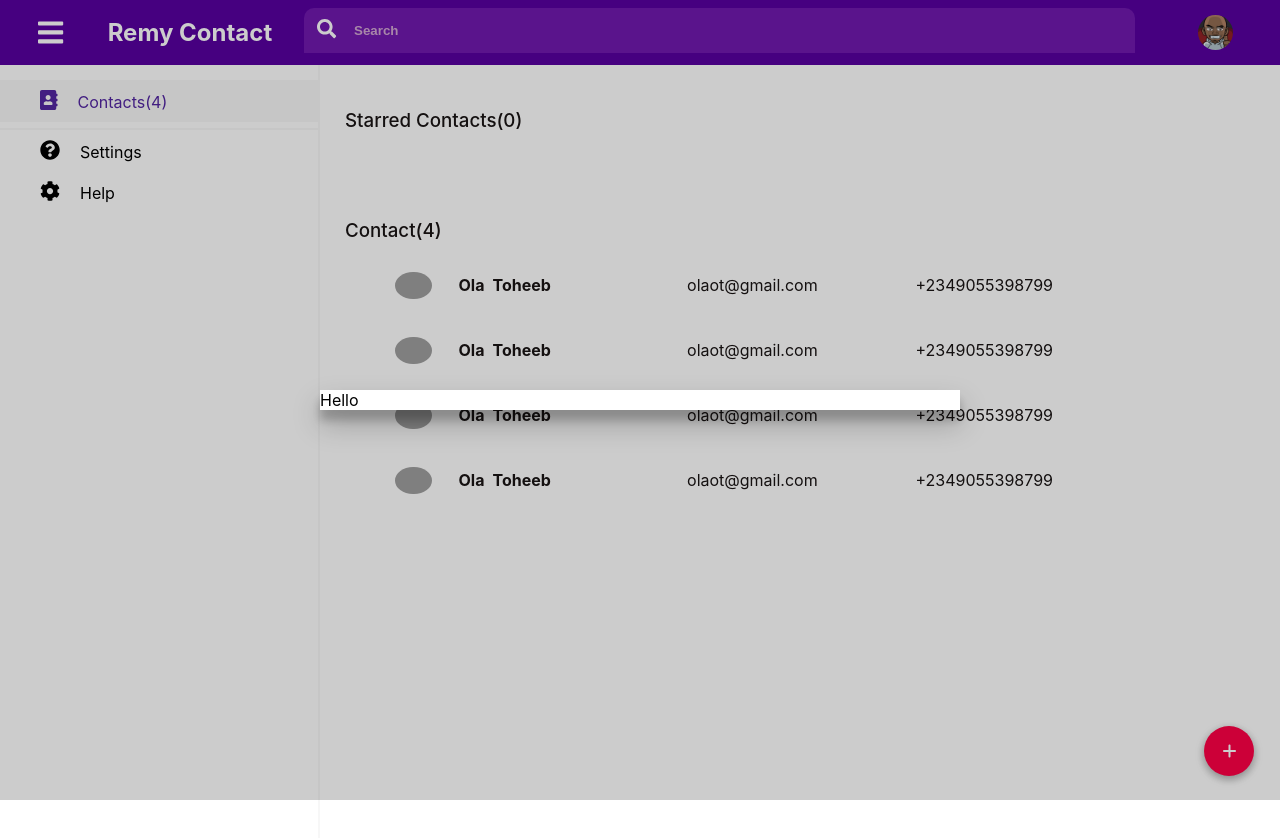
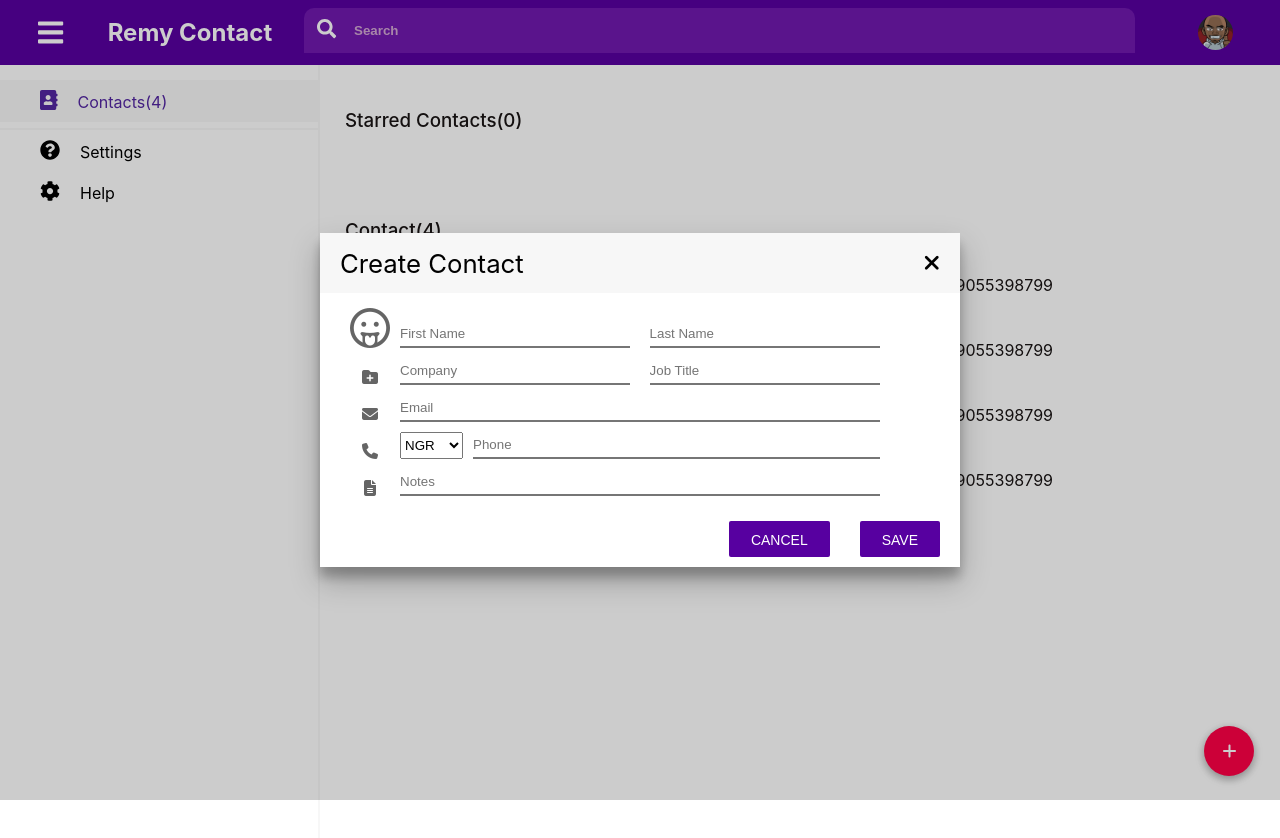
Before and after one commit to OlushesiToheeb/Remycontact, a React (Create React App) app: page / in a window 1280 px wide. Both pictures are taken after a click on the element 1229 px from the left and 751 px from the top of the page. Shown: the top 838 px of the page. Built offline with nearby package versions, Linux system fonts and the light colour scheme; grey boxes are pictures that could not be loaded.

Commit message:
adding functionality to addContact

```diff
--- /dev/null
+++ b/src/component/AddContact/AddContact.css
@@ -0,0 +1,118 @@
+.modal-title {
+    height: 40px;
+    font-size: 22px;
+    background-color: #F7F7F7;
+    padding: 10px 20px;
+    display: flex;
+    justify-content: space-between;
+    align-items: center;
+}
+
+.modal-title h3{
+  font-weight: normal;
+}
+
+.modal-body {
+  display: flex;
+  padding: 5px 20px;
+}
+
+.modal-body-icon-row {
+  width: 10%;
+  display: flex;
+  flex-direction: column;
+  justify-content: space-around;
+  align-items: center;
+}
+
+.modal-body-icon-row .contact-avatar {
+  font-size: 40px;
+}
+
+.modal-body-icon-row i {
+  opacity: 0.6 !important;
+}
+
+.modal-body-input {
+  width: 80%;
+  padding-top: 23px;
+}
+
+.modal-body-input div {
+  margin-bottom: 10px;
+}
+
+.modal-body-input input{
+  height: 25px;
+  border-left: none;
+  border-top: none;
+  border-right: none;
+  outline: none;
+  box-shadow: none;
+  width: 100%;
+  padding: 0;
+}
+
+.modal-body__input--name input:nth-child(1), .modal-body__input--job input:nth-child(1) {
+  margin-right: 4%;
+}
+
+.modal-body__input--name input, .modal-body__input--job input {
+  width: 48%;
+}
+
+.modal-body__input--phone {
+  display: flex;
+}
+
+.modal-body__input--phone input {
+  margin-left: 10px;
+}
+
+.modal-footer {
+  display: flex;
+  justify-content: flex-end;
+  padding: 10px 20px;
+}
+
+.modal-footer > div:nth-child(1) {
+  color: #5700A0;
+  margin-right: 30px;
+}
+
+.modal-footer div {
+  cursor: pointer;
+  text-transform: uppercase;
+}
+
+.button__button {
+  border: 10px;
+  cursor: pointer;
+  text-decoration: none;
+  height: 36px;
+  line-height: 36px;
+  width: 100%;
+  border-radius: 2px;
+  transition: all 450ms cubic-bezier(0.23, 1, 0.32, 1) 0ms;
+  background-color: #5700A0;
+  text-align: center;
+}
+
+.button__title {
+  height: 36px;
+  border-radius: 2px;
+  transition: all 450ms cubic-bezier(0.23, 1, 0.32, 1) 0ms;
+  top: 0px;
+}
+
+.button__title div {
+  opacity: 1;
+  font-size: 14px;
+  letter-spacing: 0px;
+  font-weight: 500;
+  margin: 0px;
+  user-select: none;
+  padding-left: 16px;
+  padding-right: 16px;
+  color: #ffffff;
+}
--- /dev/null
+++ b/src/component/AddContact/AddContact.js
@@ -0,0 +1,172 @@
+import React from 'react';
+import './AddContact.css';
+
+class AddContact extends React.Component{
+
+  state = {
+    firstName:'',
+    lastName:'',
+    company:'',
+    jobTitle:'',
+    email:'',
+    phoneNo:'',
+    notes:'',
+    country:''
+  }
+
+  handleChange = (e) => {
+    const { name, value} = e.target;
+    this.setState({ [name] : value})
+  }
+
+  close = this.props.closeModal;
+
+  handleSubmit = (e) => {
+    e.preventDefault()
+    const {
+      firstName,
+      lastName,
+      company,
+      jobTitle,
+      email,
+      phoneNo,
+      notes,
+      country } = this.state
+
+
+      this.setState=({
+        firstName:'',
+        lastName:'',
+        company:'',
+        jobTitle:'',
+        email:'',
+        phoneNo:'',
+        notes:'',
+        country:''
+      })
+
+      this.close()
+
+  }
+
+
+  render(){
+
+    const {
+      firstName,
+      lastName,
+      company,
+      jobTitle,
+      email,
+      phoneNo,
+      notes,
+      country } = this.state
+
+    return(
+      <div>
+        <div className="modal-title">
+          <h3>Create Contact</h3>
+          <div>
+            <i className="fas fa-times" onClick={this.props.closeModal}></i>
+          </div>
+        </div>
+        <div className="modal-body">
+          <div className="modal-body-icon-row">
+            <i className="far fa-grin-tongue contact-avatar"></i>
+            <i className="fas fa-folder-plus"></i>
+            <i className="fas fa-envelope"></i>
+            <i className="fas fa-phone"></i>
+            <i className="fas fa-file-alt"></i>
+          </div>
+          <div className="modal-body-input">
+            <form id="new-contact-form" onSubmit={this.handleSubmit}>
+              <div className="modal-body__input--name">
+                <input
+                  type="text"
+                  name="firstName"
+                  placeholder="First Name"
+                  value={firstName}
+                  onChange={this.handleChange}/>
+                <input
+                  type="text"
+                  name="lastName"
+                  placeholder="Last Name"
+                  value={lastName}
+                  onChange={this.handleChange}/>
+              </div>
+              <div className="modal-body__input--job">
+                <input
+                  type="text"
+                  name="company"
+                  placeholder="Company"
+                  value={company}
+                  onChange={this.handleChange}/>
+                <input
+                  type="text"
+                  name="jobTitle"
+                  placeholder="Job Title"
+                  value={jobTitle}
+                  onChange={this.handleChange}/>
+              </div>
+              <div className="modal-body__input--email">
+                <input
+                  type="email"
+                  name="email"
+                  placeholder="Email"
+                  value={email}
+                  onChange={this.handleChange}/>
+              </div>
+              <div className="modal-body__input--phone">
+                <select
+                  id="country"
+                  name='country'
+                  value={country}
+                  onChange={this.handleChange}>
+                  <option value="nigeria">NGR</option>
+                  <option value="ghana">Ghana</option>
+                </select>
+                  <input
+                    type="tel"
+                    name="phoneNo"
+                    placeholder="Phone"
+                    value={phoneNo}
+                    onChange={this.handleChange}/>
+              </div>
+              <div className="modal-body__input--notes">
+                <input
+                  type="textarea"
+                  name="notes"
+                  placeholder="Notes"
+                  value={notes}
+                  onChange={this.handleChange}/>
+              </div>
+            </form>
+          </div>
+        </div>
+        <div className="modal-footer">
+          <div className="button__wrapper">
+            <button
+              className="button__button"
+              onClick={this.props.closeModal}>
+              <div className="button__title">
+                <div>Cancel</div>
+              </div>
+            </button>
+          </div>
+          <div className="button__wrapper">
+            <button
+              className="button__button"
+              type='submit'
+              onClick={this.handleSubmit}>
+              <div className="button__title">
+                <div>Save</div>
+              </div>
+            </button>
+          </div>
+        </div>
+      </div>
+    )
+  }
+}
+
+export default AddContact
--- a/src/component/Contactlist/Contactlist.js
+++ b/src/component/Contactlist/Contactlist.js
@@ -58,7 +58,7 @@ class Contactlist extends React.Component{
                           <i className="fas fa-pen"></i>
                         </div>
                         <i className="fas fa-ellipsis-v"
-                          onClick={() => this.toggleIconIdsHandler(contact.id)}></i>
+                          onClick={() => this.toggleIconIdHandler(contact.id)}></i>
                       </td>
                     </tr>
                   )}
@@ -75,15 +75,12 @@ class Contactlist extends React.Component{
                 }
               }
             }>
-            <i class="fas fa-trash"></i>
+            <i className="fas fa-trash"></i>
           </div>
           <div className="create-new-contact"
-            onClick={() =>{
-             this.props.popModal()
-             alert('hello')
-            }}
+            onClick={this.props.popModal}
             >
-              <i class="fas fa-plus"></i>
+              <i className="fas fa-plus"></i>
           </div>
         </div>
     )
--- a/src/component/Toolbar/Toolbar.css
+++ b/src/component/Toolbar/Toolbar.css
@@ -69,7 +69,7 @@
   font-weight: bold;
 }
 
-input {
+.input-field {
   width: calc(100% - 60px);
   height: 25px;
   padding: 10px;
--- a/src/container/ContactBuilder.js
+++ b/src/container/ContactBuilder.js
@@ -3,6 +3,7 @@ import Toolbar from '../component/Toolbar/Toolbar';
 import SideDrawer from '../component/Sidedrawer/Sidedrawer';
 import Contactlist from '../component/Contactlist/Contactlist';
 import Modal from '../component/Modal/Modal';
+import AddContact from '../component/AddContact/AddContact'
 import './ContactBuilder.css';
 import {connect} from 'react-redux';
 import * as contactsActions from '../Store/actions/index';
@@ -47,7 +48,7 @@ class ContactBuilder extends React.Component{
             show={this.state.showModal}
             closeModal={this.closeModalHandler}
             >
-            Hello
+            <AddContact closeModal={this.closeModalHandler}/>
           </Modal>
         </div>
       </div>
```
